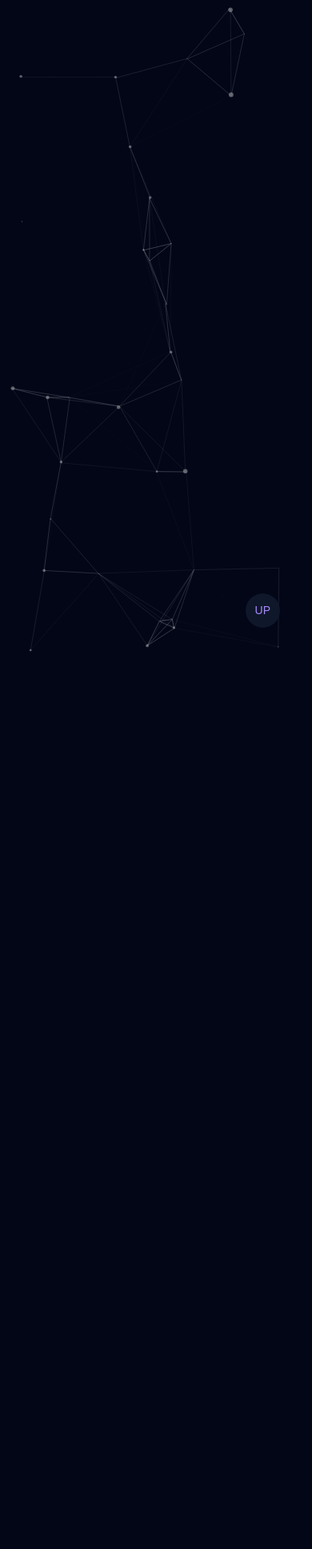
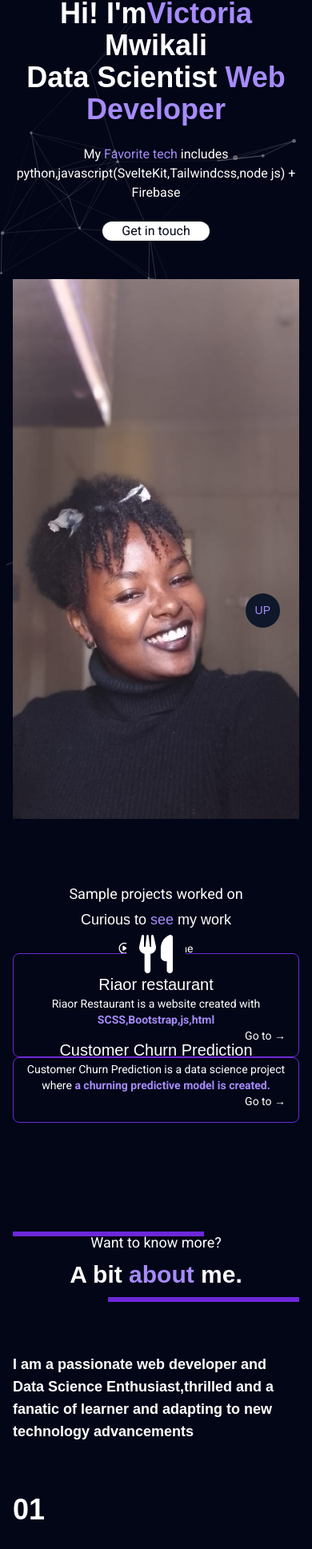
Before and after one commit to victoriamuinde07/Awesome, a SvelteKit app: page / in a window 390 px wide. Shown: the part 19-1956 px from the top of the page at 80% size. Before the commit the page ends 844 px from the top, so only its background shows below. Built offline with nearby package versions, Linux system fonts and the light colour scheme.

Commit message:
completed my portfolio

```diff
--- a/src/app.html
+++ b/src/app.html
@@ -2,9 +2,11 @@
 <html lang="en">
 	<head>
 		<meta charset="utf-8" />
+		<link rel="stylesheet" href="https://cdnjs.cloudflare.com/ajax/libs/font-awesome/6.0.0-beta3/css/all.min.css">
 		<script src="https://cdnjs.cloudflare.com/ajax/libs/particles.js/2.0.0/particles.min.js"
 		integrity="sha512-Kef5sc7gfTacR7TZKelcrRs15ipf7+t+n7Zh6mKNJbmW+/RRdCW9nwfLn4YX0s2nO6Kv5Y2ChqgIakaC6PW09A=="
-		crossorigin="anonymous" referrerpolicy="no-referrer"></script>
+		crossorigin="anonymous" referrerpolicy="no-referrer">
+		</script>
 		<link rel="preconnect" href="https://fonts.googleapis.com">
 <link rel="preconnect" href="https://fonts.gstatic.com" crossorigin>
 <link href="https://fonts.googleapis.com/css2?family=Roboto:ital,wght@0,100;0,300;0,400;0,500;0,700;0,900;1,100;1,300;1,400;1,500;1,700;1,900&display=swap"
--- a/src/components/Footer.svelte
+++ b/src/components/Footer.svelte
@@ -0,0 +1,18 @@
+<footer class="py-20 sm:py-32 bg-black border-t border-solid border-violet-950 flex flex-col gap-4 sm:gap-8 justify-center items-center">
+    <p class = "px-4 py-2 bg-white text-slate-950 font-medium">
+        Connect with me &darr;
+    </p>
+    <div class = "flex flex-col gap-4 items-center justify-center">
+        <p>
+            <b class="pr-2">Email</b> victoriamuinde07@gmail.com</p>
+        <p><b class="pr-2">Github</b>
+            <a class="text-violet-400" target="_blank"href="#">
+                victoriamuinde07<sup><span class="text-xs scale-75 pl-0.5">
+                    <i class ="fa-solid fa-arrow-up-right-from-square text-xs scale-[75%]"
+                    />
+                </span></sup>
+            </a>
+
+    </div>
+
+</footer>
--- /dev/null
+++ b/src/components/Main.svelte
@@ -0,0 +1,133 @@
+<script>
+    import Step from "./Step.svelte";
+
+    let steps =[
+        {name: 'Riaor restaurant', icon: 'fa-solid fa-utensils'},
+        {name: 'Customer Churn Prediction', icon: 'fa-solid fa-house-circle-check'},
+
+    ];
+    let benefits = [
+        {name: 'a self taught developer',description: 'I am a passionate web developer and Data Science Enthusiast,thrilled and a fanatic learner and adapting to new technology advancements'},
+        {name: 'a web developer and Data scientist',description:'I love the challenge of learning new design concepts and enabling users with amazing online experiences'},
+        {name: 'an excellent communicator',description: 'I believe in transparency and constructive communication above all else'},
+    ];
+</script>
+
+<main class="flex flex-col flex-1 p-4">
+    <section id="introPage" class="grid grid-cols-1 lg:grid-cols-2 gap-10 sm:py-14">
+        <div class="flex flex-col lg:justify-center text-center lg:text-left gap-6 md:gap-8 lg:gap-10">
+            <h1 class= "font-semibold text-4xl sm:text-5xl md:text-6xl">
+                Hi! I'm<span class="poppins text-violet-400"> Victoria </span> Mwikali <br/> Data Scientist
+                <span class="poppins text-violet-400">Web Developer</span>
+            </h1>
+
+            <p class="text-base sm:text-lg md:text-xl">
+                My <span class="text-violet-400">Favorite tech</span> includes python,javascript(SvelteKit,Tailwindcss,node js)
+                + Firebase
+            </p>
+
+            <a class="blueshadow mx-auto lg:mr-auto lg:ml-0 text-base sm:text-lg md:text-xl poppins relative overflow-hidden px-6 group rounded-full bg-white text-slate-950 cursor_position" href="#">
+                <div class="absolute top-0 right-full w-full bg-violet-400 opacity-20 group-hover:translate-x-full z-0 duration-200"></div>
+                <h4 class="relative z-9">Get in touch</h4>
+            </a>
+                <div class="relative shadow-2xl grid place-items-center">
+
+                </div>
+
+                <img src={"images/profile.png.jpg"} alt="Profile image" class="object-cover z-[1] max-h-[80vh]">
+        </div>
+    </section>
+    <section id="projects" class="py-20 lg:py-20 flex flex-col gap-10">
+        <div class="flex flex-col gap-1 text-center">
+            <h5 class="text-lg sm:text md:text-4xl">
+                Sample projects worked on
+            </h5>
+
+            <h3 class="text-lg sm:text-xl md:text-3xl">
+                Curious to <span class="poppins text-violet-400"> see </span> my work
+            </h3>
+            <a href="https://riaor-restaurant.vercel.app/"target ="_blank" class="mx-auto px-4 py-2 rounded-md border-solid border-white flex items-center gap-2 -mb-4 sm:-mb-0 -at-10 hover:border-violet-700 duration-200">
+            <i class ="fa-regular fa-circle-play"></i>
+            <p> click on me </p>
+        </a>
+            <div class="grid grid-cols lg:grid-cols-2 gap-15 lg:gap-20">
+
+                <Step step={steps[0]}>
+                    <p>Riaor Restaurant is a website created with
+                     <strong class="text-violet-400">SCSS,Bootstrap,js,html</strong>
+                    </p>
+                </Step>
+
+                <Step step={steps[1]}>
+                    <p>Customer Churn Prediction is a data science project where
+                        <strong class="text-violet-400"> a churning predictive model is created.</strong>
+                    </p>
+                </Step>
+            </div>
+        </div>
+    </section>
+    <section id="about" class="py-20 pt-10 lg:pt-32 flex flex-col gap-16 sm:gap-20 md:gap-24 relative">
+    <div class="flex flex-col gap-2 text-center relative before:absolute before:left-0 before:w-2/3 before:h-1.5 before:bg-violet-700 after:absolute after:bottom-0 after:right-0 after:w-2/3 after:h-1.5 after:bg-violet-700 py-4"
+    >
+        <h6 class ="text-lg sm:text-xl md:text-2xl">Want to know more?</h6>
+        <h3 class="font-semibold text-3xl sm:text-5xl"> A bit <span class ="poppins text-violet-400">about</span> me.</h3>
+    </div>
+    <p class="mx-auto poppins font-semibold text-lg sm:text-xl md:text-2xl">I am a passionate web developer and Data Science Enthusiast,thrilled and a fanatic of
+        learner and adapting to new technology advancements </p>
+    <div class="flex flex-col gap-20 w-full mx-auto max-w-[800px]">
+        {#each benefits as benefit, index}
+            <div class="flex flex-col gap-6 sm:gap-8">
+                <p class="poppins text-4xl sm:text-5xl md:text-6xl text-slate-550 font-semibold">
+                0{index+1}
+                </p>
+                <div class="flex flex-col gap-6 sm:gap-8">
+                <h3 class="text-2xl sm:text-3xl md:text-5xl">
+                    {benefit.name}
+                </h3>
+                <p>{benefit.description}</p>
+                </div>
+            </div>
+        {/each}
+    </div>
+    <h5 class="text-2xl sm:text-3xl font-semibold text-center poppins"> The <span class="text-violet-400 poppins"> Complete </span> Package</h5>
+    <div class = "flex flex-col overflow-x-scroll gap-10 max-w-[800px] mx-auto w-full">
+        <table class ="bg-white text-slate-700 rounded text-center">
+            <thead class="border-b border-solid border-slate-200">
+                <tr class="">
+                    <th class = "whitespace-nowrap p-2 px-4">Candidate #1</th>
+                    <th class = "whitespace-nowrap p-2 px-4">Candidate #2</th>
+                    <th class = "whitespace-nowrap p-2 px-4">Candidate #3</th>
+                    <th class = "whitespace-nowrap bg-violet-700 text-white p-4 px-8">Me</th>
+                </tr>
+            </thead>
+            <tbody>
+                <tr class="border-b border-solid border-slate-200">
+                    <td class = "border-r border-solid border-white pl-4 pr-8 py-4 font-semibold text-sm whitespace-nowrap">Dedication</td>
+                    <td><i class="fa-solid fa-check text-slate-500"></i></td>
+                    <td><i class="fa-solid fa-xmark text-slate-500"></i></td>
+                    <td><i class="fa-solid fa-check text-slate-500"></i></td>
+                    <td><i class="fa-solid fa-check text-green-500"></i></td>
+                </tr>
+                <tr class="border-b border-solid border-slate-200">
+                    <td class = "border-r border-solid border-white pl-4 pr-8 py-4 font-semibold text-sm whitespace-nowrap">Critical Thought</td>
+                    <td><i class="fa-solid fa-xmark text-slate-500"></i></td>
+                    <td><i class="fa-solid fa-xmark text-slate-500"></i></td>
+                    <td><i class="fa-solid fa-check text-slate-500"></i></td>
+                    <td><i class="fa-solid fa-check text-green-500"></i></td>
+                </tr>
+                <tr class="border-b border-solid border-slate-200">
+                    <td class = "border-r border-solid border-white pl-4 pr-8 py-4 font-semibold text-sm whitespace-nowrap">Interpersonal skills</td>
+                    <td><i class="fa-solid fa-xmark text-slate-500"></i></td>
+                    <td><i class="fa-solid fa-check text-slate-500"></i></td>
+                    <td><i class="fa-solid fa-xmark text-slate-500"></i></td>
+                    <td><i class="fa-solid fa-check text-green-500"></i></td>
+                </tr>
+            </tbody>
+        </table>
+    </div>
+    <div class = "mx-auto -mt-12 italic sm:hidden opacity-50">
+        <p>Scroll to see more &rarr;</p>
+    </div>
+    <p class="mx-auto">So why not invest?
+    </section>
+</main>
```
